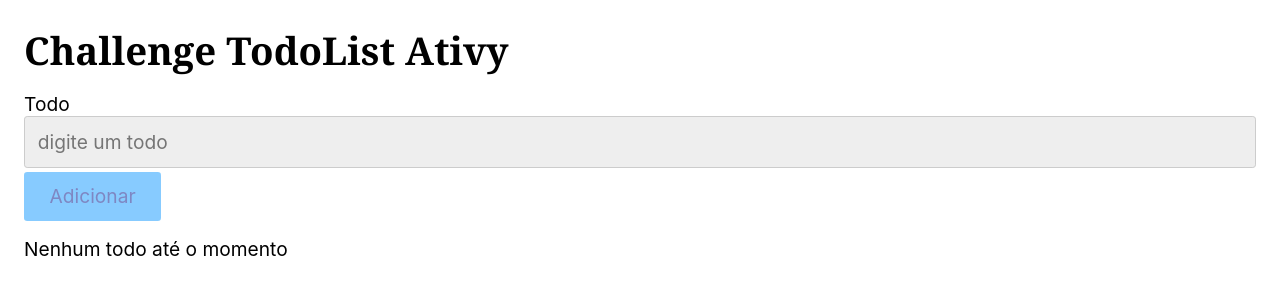
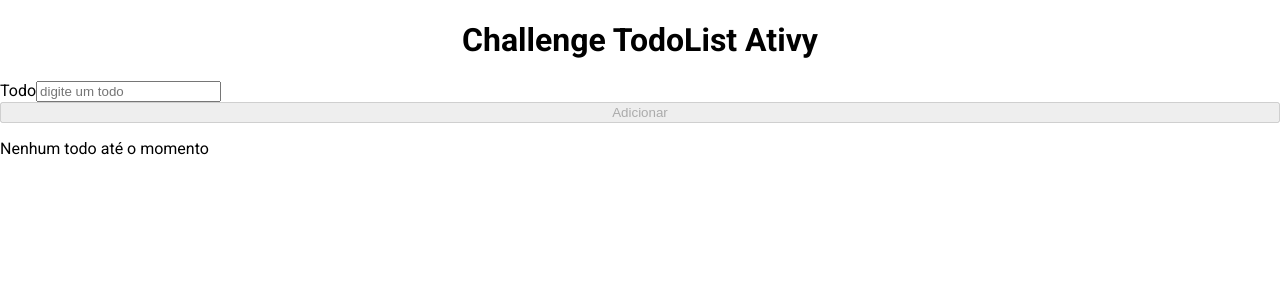
Before and after one commit to rafaelromanoz/challenge-todolist-ativy, a React (Create React App) app: page / in a window 1280 px wide. Shown: the top 300 px of the page. Built offline with nearby package versions, Linux system fonts and the light colour scheme.

Commit message:
:sparkles: Refactoring to context for organizate code

```diff
--- a/public/index.html
+++ b/public/index.html
@@ -1,20 +1,21 @@
 <!DOCTYPE html>
 <html lang="en">
+
 <head>
   <meta charset="utf-8" />
   <link rel="icon" href="%PUBLIC_URL%/favicon.ico" />
   <meta name="viewport" content="width=device-width, initial-scale=1" />
   <meta name="theme-color" content="#000000" />
-    <meta
-      name="description"
-      content="ToDoList - Ativy"
-    />
+  <meta name="description" content="ToDoList - Ativy" />
   <link rel="apple-touch-icon" href="%PUBLIC_URL%/logo192.png" />
   <!--
       manifest.json provides metadata used when your web app is installed on a
       user's mobile device or desktop. See https://developers.google.com/web/fundamentals/web-app-manifest/
     -->
   <link rel="manifest" href="%PUBLIC_URL%/manifest.json" />
+  <link rel="preconnect" href="https://fonts.googleapis.com">
+  <link rel="preconnect" href="https://fonts.gstatic.com" crossorigin>
+  <link href="https://fonts.googleapis.com/css2?family=Roboto:wght@100;400;700&display=swap" rel="stylesheet">
   <!--
       Notice the use of %PUBLIC_URL% in the tags above.
       It will be replaced with the URL of the `public` folder during the build.
@@ -26,6 +27,7 @@
     -->
   <title>ToDo-List Ativy</title>
 </head>
+
 <body>
   <noscript>You need to enable JavaScript to run this app.</noscript>
   <div id="root"></div>
@@ -40,4 +42,5 @@
       To create a production bundle, use `npm run build` or `yarn build`.
     -->
 </body>
+
 </html>
--- a/src/App.jsx
+++ b/src/App.jsx
@@ -1,12 +1,15 @@
 import React from 'react';
-import Home from './pages/Home';
+import Header from './components/Header';
+import ToDoList from './components/ToDoList';
+import ToDosProvider from './context/ToDosProvider';
 import GlobalStyle from './globalStyles';
 
 export default function App() {
   return (
-    <>
+    <ToDosProvider>
       <GlobalStyle />
-      <Home />
-    </>
+      <Header />
+      <ToDoList />
+    </ToDosProvider>
   );
 }
--- a/src/components/Header.jsx
+++ b/src/components/Header.jsx
@@ -1,15 +1,20 @@
-import PropTypes from 'prop-types';
-import React from 'react';
+import React, { useContext } from 'react';
+import ToDosContext from '../context/ToDosContext';
+import { HeaderContainer, Title } from './styles/HeaderStyles';
 
-export default function Header({ todo, setTodo, handleClickAddTodo }) {
+export default function Header() {
+  const {
+    inputRef, setTodo, todo, handleClickAddTodo,
+  } = useContext(ToDosContext);
   return (
-    <div>
-      <h1>Challenge TodoList Ativy</h1>
+    <HeaderContainer>
+      <Title>Challenge TodoList Ativy</Title>
       <label htmlFor="inputTodo">
         Todo
         <input
           id="inputTodo"
           type="text"
+          ref={inputRef}
           placeholder="digite um todo"
           onChange={({ target }) => setTodo(target.value)}
           value={todo}
@@ -24,12 +29,6 @@ export default function Header({ todo, setTodo, handleClickAddTodo }) {
       >
         Adicionar
       </button>
-    </div>
+    </HeaderContainer>
   );
 }
-
-Header.propTypes = {
-  setTodo: PropTypes.func.isRequired,
-  todo: PropTypes.string.isRequired,
-  handleClickAddTodo: PropTypes.func.isRequired,
-};
--- a/src/components/ToDoList.jsx
+++ b/src/components/ToDoList.jsx
@@ -1,14 +1,12 @@
-import PropTypes from 'prop-types';
-import React from 'react';
+import React, { useContext } from 'react';
+import ToDosContext from '../context/ToDosContext';
 
-export default function ToDoList({
-  todos,
-  handleClickDeleteTodo,
-}) {
-  if (todos.length === 0) return <p>Nenhum todo até o momento</p>;
+export default function ToDoList() {
+  const { todosList, handleClickDeleteTodo } = useContext(ToDosContext);
+  if (todosList.length === 0) return <p>Nenhum todo até o momento</p>;
   return (
     <section>
-      {todos.map(({ todo, id }) => (
+      {todosList.map(({ todo, id }) => (
         <div key={id}>
           <p>{todo}</p>
           <button type="button">Editar</button>
@@ -23,8 +21,3 @@ export default function ToDoList({
     </section>
   );
 }
-
-ToDoList.propTypes = {
-  todos: PropTypes.arrayOf(PropTypes.shape({})).isRequired,
-  handleClickDeleteTodo: PropTypes.func.isRequired,
-};
--- /dev/null
+++ b/src/components/TodoModal.jsx
@@ -0,0 +1,7 @@
+import React from 'react';
+
+export default function TodoModal() {
+  return (
+    <div>TodoModal</div>
+  );
+}
--- /dev/null
+++ b/src/components/styles/HeaderStyles.js
@@ -0,0 +1,12 @@
+import styled from 'styled-components';
+
+const HeaderContainer = styled.div`
+  display: flex;
+  flex-flow: column wrap;
+`;
+
+const Title = styled.h1`
+  text-align: center;
+`;
+
+export { HeaderContainer, Title };
--- /dev/null
+++ b/src/components/styles/ToDoListStyles.js
@@ -0,0 +1 @@
+// import styled from 'styled-components';
--- /dev/null
+++ b/src/context/ToDosContext.js
@@ -0,0 +1,5 @@
+import { createContext } from 'react';
+
+const ToDosContext = createContext();
+
+export default ToDosContext;
--- /dev/null
+++ b/src/context/ToDosProvider.jsx
@@ -0,0 +1,49 @@
+import PropTypes from 'prop-types';
+import React, { useMemo, useRef, useState } from 'react';
+import ToDosContext from './ToDosContext';
+
+export default function ToDosProvider({ children }) {
+  const [todosList, setTodosList] = useState([]);
+  const [id, setId] = useState(0);
+  const [todo, setTodo] = useState('');
+  // const [isModalOpen, setModalOpen] = useState(false);
+  const inputRef = useRef();
+  const handleClickAddTodo = () => {
+    // aqui estou criando um id para ser mais fácil identificar os todos
+    setId((idPrevState) => idPrevState + 1);
+    // crio um novo todo inserindo o id
+    const newTodo = {
+      id,
+      todo,
+    };
+    // aqui pegamos o prevstate que é o array, faz o spread e adiciona um novo todo
+    setTodosList((todoList) => [...todoList, newTodo]);
+    setTodo('');
+    inputRef.current.focus();
+  };
+  const handleClickDeleteTodo = (idTodo) => {
+    // aqui é pego os todos e retorno todos que são diferentes do id, fazendo assim a exclusão
+    setTodosList((prevStateTodos) => prevStateTodos.filter((t) => t.id !== idTodo));
+  };
+  const context = {
+    setTodo,
+    handleClickAddTodo,
+    handleClickDeleteTodo,
+    todo,
+    inputRef,
+    todosList,
+  };
+  const valueContextMemo = useMemo(() => ({
+    ...context,
+  }));
+
+  return (
+    <ToDosContext.Provider value={valueContextMemo}>
+      {children}
+    </ToDosContext.Provider>
+  );
+}
+
+ToDosProvider.propTypes = {
+  children: PropTypes.node.isRequired,
+};
--- a/src/globalStyles.js
+++ b/src/globalStyles.js
@@ -1,111 +1,12 @@
 import { createGlobalStyle } from 'styled-components';
 
 const GlobalStyle = createGlobalStyle`
-  *,
-*::after,
-*::before {
-  box-sizing: border-box;
-}
-
-html {
-  --font: -apple-system, BlinkMacSystemFont, 'Segoe UI', Roboto, Oxygen, Ubuntu,
-    Cantarell, 'Open Sans', 'Helvetica Neue', sans-serif;
-  --font-title: Georgia, 'Times New Roman', Times, serif;
-  --font-size: 1.2rem;
-  --color: #19f;
-  --color-light: #adf;
-  --color-dark: #018;
-  --radius: 0.2rem;
-}
 
 body {
-  margin: 1.5rem;
-}
-
-body,
-input,
-textarea,
-button {
-  font-size: var(--font-size);
-  font-family: var(--font);
-}
-
-h1,
-h2,
-h3 {
-  font-family: var(--font-title);
-}
-
-h1,
-h2,
-h3,
-p,
-ul {
-  margin: 1rem 0;
-}
-
-ul {
-  list-style: square;
-}
-
-li {
-  margin-bottom: 0.5rem;
-}
-
-label {
-  display: block;
-  margin-bottom: 0.25rem;
-}
-
-input,
-textarea {
-  display: block;
-  border: 1px solid #ccc;
-  width: 100%;
-  padding: 0.8rem;
-  border-radius: var(--radius);
-  background: #eee;
-  transition: 0.2s;
-}
-
-input:focus,
-textarea:focus {
-  outline: none;
-  border-color: var(--color);
-  background: white;
-  box-shadow: 0 0 0 3px var(--color-light);
-}
-
-button {
-  cursor: pointer;
-  border: none;
-  border-radius: var(--radius);
-  transition: 0.1s;
-  background: var(--color);
-  color: var(--color-dark);
-  padding: 0.8rem 1.6rem;
-}
-
-button:hover,
-button:focus {
-  background: var(--color);
-  box-shadow: 0 0 0 3px var(--color-light), 0 0 0 4px var(--color);
-  outline: none;
-}
-
-button:active {
-  box-shadow: 0 0 0 3px var(--color), 0 0 0 4px var(--color);
-}
-
-button:disabled {
-  opacity: 0.5;
-  cursor: wait;
-}
-
-hr {
-  border: 2px solid black;
-  margin: 2rem auto;
-}
-`;
+  margin: 0;
+  box-sizing: border-box;
+  padding: 0;
+  font-family: 'Roboto', sans-serif;
+}`;
 
 export default GlobalStyle;
--- a/src/pages/Home.jsx
+++ b/src/pages/Home.jsx
@@ -1,36 +1,13 @@
-import React, { useState } from 'react';
-import Header from '../components/Header';
-import ToDoList from '../components/ToDoList';
+// import React from 'react';
+// import Header from '../components/Header';
+// import ToDoList from '../components/ToDoList';
+// // import TodoModal from '../components/TodoModal';
 
-export default function Home() {
-  const [todosList, setTodosList] = useState([]);
-  const [id, setId] = useState(0);
-  const [todo, setTodo] = useState('');
-  const handleClickAddTodo = () => {
-    // aqui estou criando um id para ser mais fácil identificar os todos
-    setId((idPrevState) => idPrevState + 1);
-    // crio um novo todo inserindo o id
-    const newTodo = {
-      id,
-      todo,
-    };
-    // aqui pegamos o prevstate que é o array, faz o spread e adiciona um novo todo
-    setTodosList((todoList) => [...todoList, newTodo]);
-  };
-  const handleClickDeleteTodo = (idTodo) => {
-    setTodosList((prevStateTodos) => prevStateTodos.filter((p) => p.id !== idTodo));
-  };
-  return (
-    <div>
-      <Header
-        setTodo={setTodo}
-        todo={todo}
-        handleClickAddTodo={handleClickAddTodo}
-      />
-      <ToDoList
-        todos={todosList}
-        handleClickDeleteTodo={handleClickDeleteTodo}
-      />
-    </div>
-  );
-}
+// export default function Home() {
+//   return (
+//     <div>
+//       <Header />
+//       <ToDoList />
+//     </div>
+//   );
+// }
```
Lines whose indentation alone changed are shown as unchanged.
